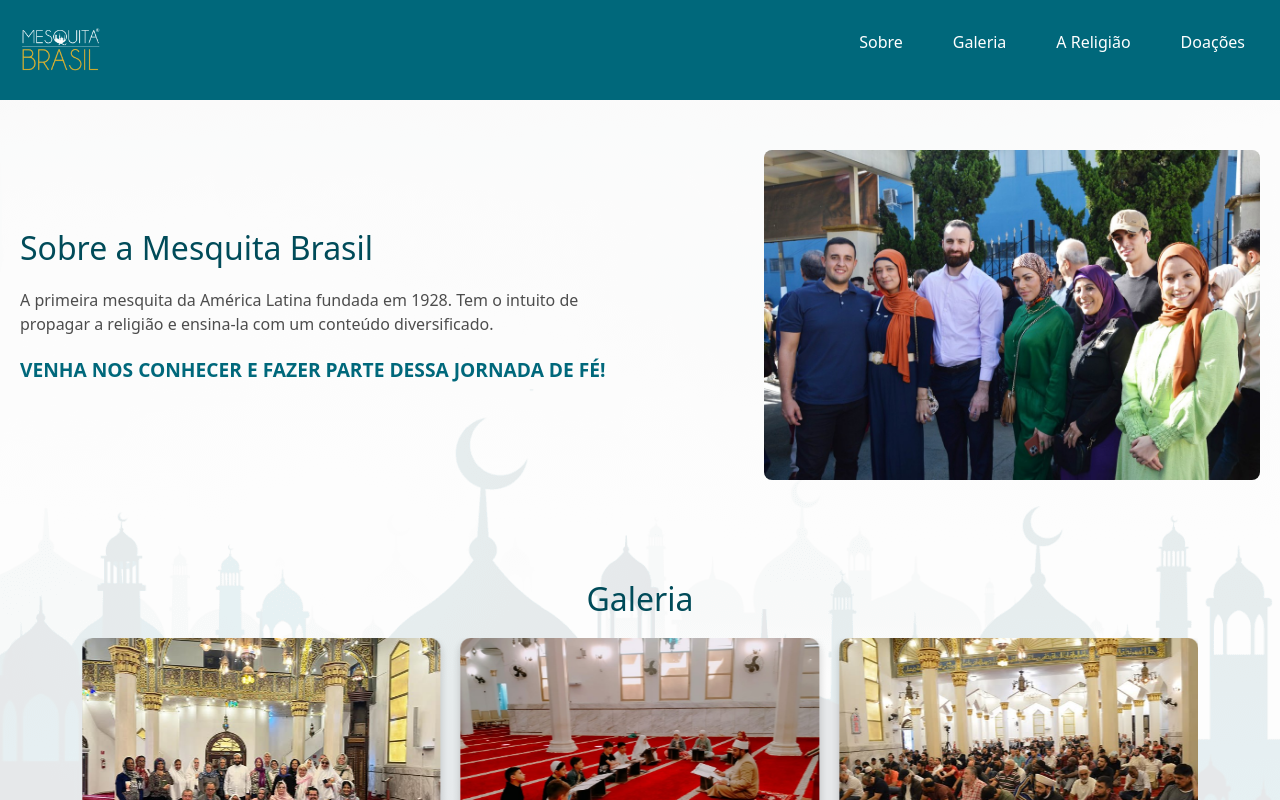
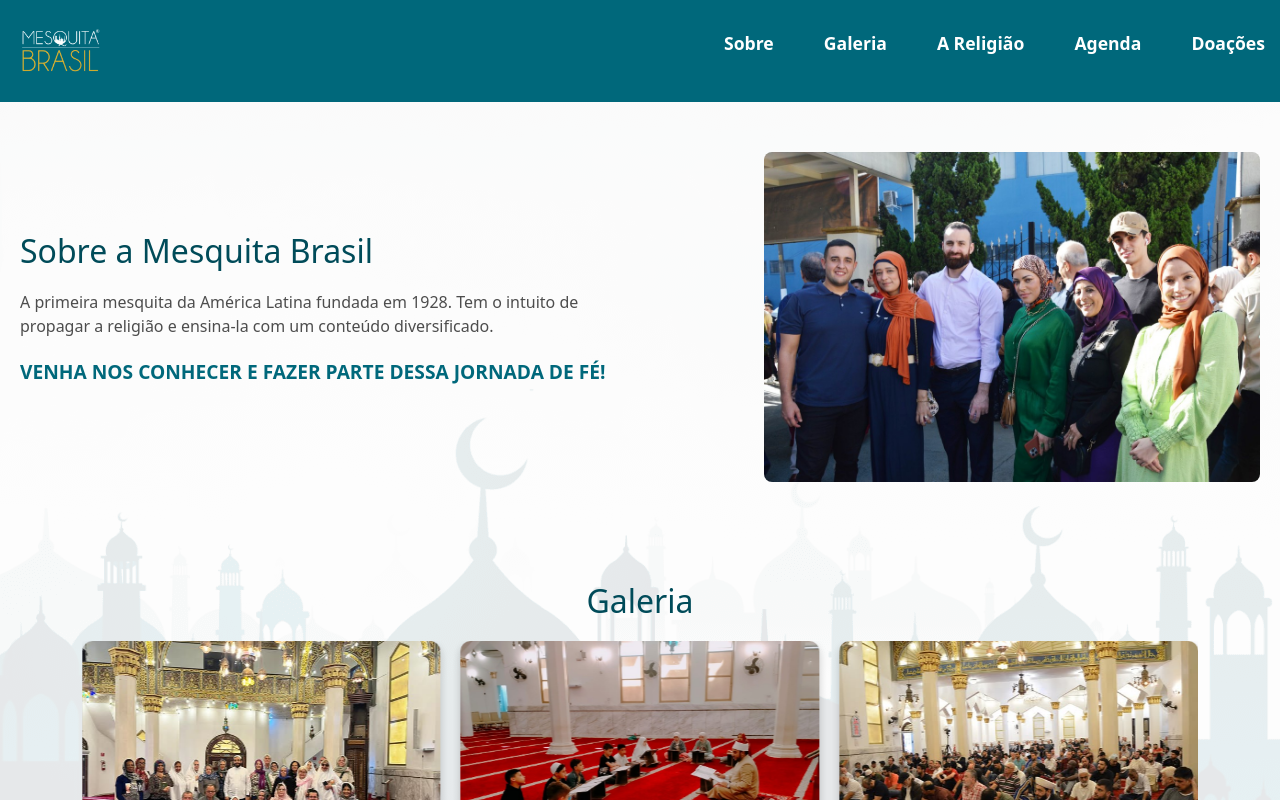
Before and after one commit to guilhermepadial4/mesquita-brasil, a React (Vite) app: page / in a window 1280 px wide. Shown: the top 800 px of the page. Built offline with nearby package versions, Linux system fonts and the light colour scheme.

Commit message:
update: project

```diff
--- a/src/components/about/About.jsx
+++ b/src/components/about/About.jsx
@@ -12,7 +12,13 @@ export function About() {
             A primeira mesquita da América Latina fundada em 1928. Tem o intuito de propagar a religião e ensina-la com um conteúdo
             diversificado.
           </p>
-          <p className="invitation">Venha nos conhecer e fazer parte dessa jornada de fé!</p>
+          <a
+            href="https://www.google.com/maps/place/R.+Bar%C3%A3o+de+Jaguara,+632+-+Cambuci,+S%C3%A3o+Paulo+-+SP,+01520-010/@-23.5587872,-46.6181089,17z/data=!4m16!1m9!3m8!1s0x94ce5913917756c5:0x2fb153d1a42fac39!2sR.+Bar%C3%A3o+de+Jaguara,+632+-+Cambuci,+S%C3%A3o+Paulo+-+SP,+01520-010!3b1!8m2!3d-23.5583947!4d-46.6181839!10e5!16s%2Fg%2F11c17l46yx!3m5!1s0x94ce5913917756c5:0x2fb153d1a42fac39!8m2!3d-23.5583947!4d-46.6181839!16s%2Fg%2F11c17l46yx?entry=ttu&g_ep=EgoyMDI1MDIyNC4wIKXMDSoASAFQAw%3D%3D"
+            target="_blank"
+            rel="noopener noreferrer"
+          >
+            <p className="invitation">Venha nos conhecer e fazer parte dessa jornada de fé!</p>
+          </a>
         </div>
         <div className="about-image">
           <img src={People7} alt="Imagem da Mesquita" />
--- a/src/components/about/about.scss
+++ b/src/components/about/about.scss
@@ -26,6 +26,10 @@
         color: $text-secondary;
 
         width: 100%;
+      }
+
+      a {
+        text-decoration: none;
       }
 
       .invitation {
--- a/src/components/header/Header.jsx
+++ b/src/components/header/Header.jsx
@@ -29,6 +29,9 @@ export function Header() {
             <a href="#religion" onClick={toggleMenu}>A Religião</a>
           </li>
           <li>
+            <a href="#agenda" onClick={toggleMenu}>Agenda</a>
+          </li>
+          <li>
             <a href="#donation" onClick={toggleMenu}>Doações</a>
           </li>
         </ul>
--- a/src/components/header/header.scss
+++ b/src/components/header/header.scss
@@ -13,10 +13,12 @@
 
   background-color: $primary-color;
 
-  padding: 20px;
+  padding: 20px 0;
+  margin: 0;
 
   img {
     width: 80px;
+    margin-left: 20px;
   }
 
   nav {
@@ -45,12 +47,17 @@
       list-style: none;
 
       li a {
+        font-size: 1.1rem;
+        font-weight: 600;
+
         display: block;
 
         text-decoration: none;
         color: $white;
 
         padding: 10px 20px;
+
+        transition: color 0.3s ease;
 
         &:hover {
           color: $primary-light;
```
